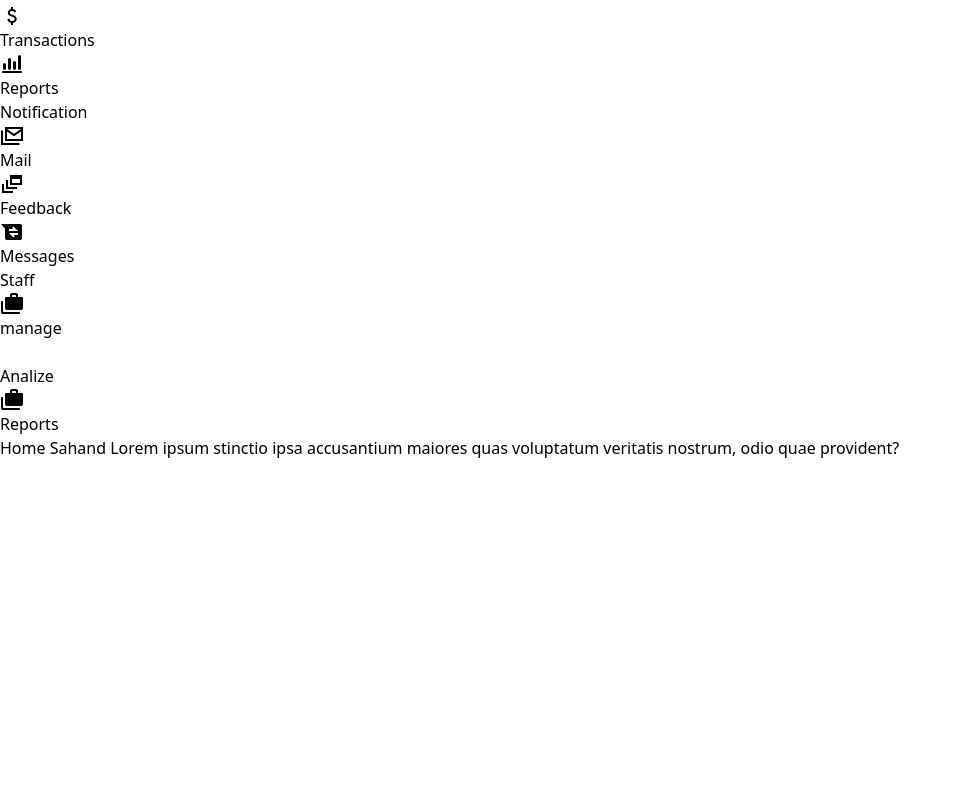
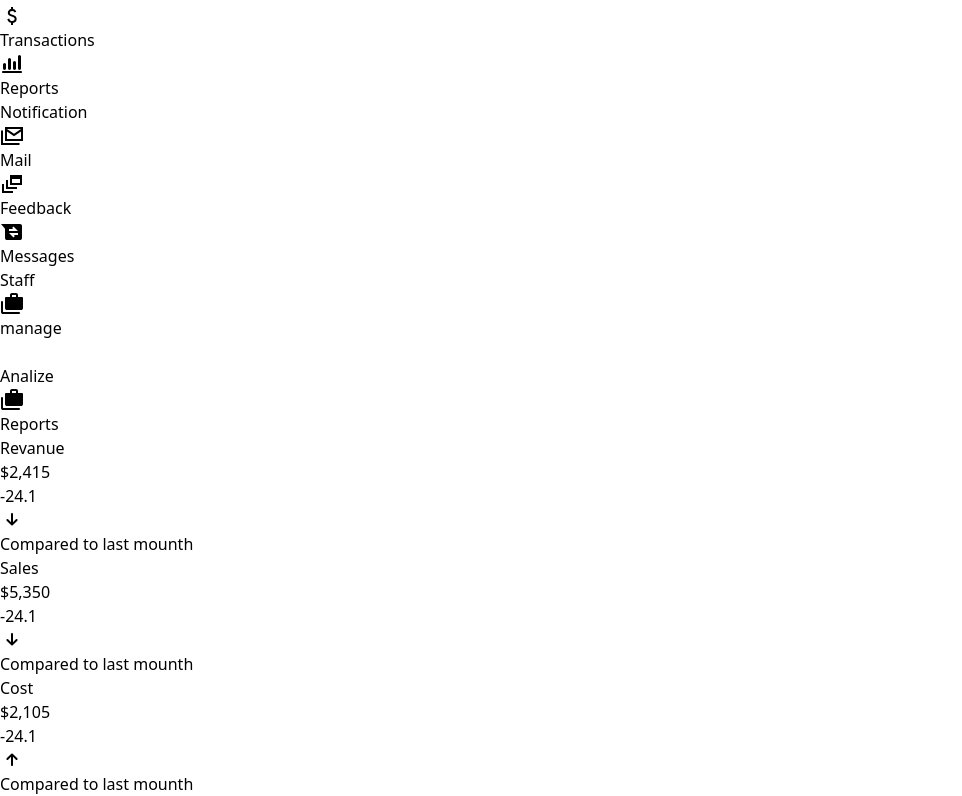
Before and after one commit to sahand-mahdilu/CMS-React, a React (Vite) app: page / in a window 1280 px wide. Shown: the part 1972-2768 px from the top of the page, without its empty margins (0-962 px from the left). Before the commit the page ends 2432 px from the top, so only its background shows below. Built offline with nearby package versions, Linux system fonts and the light colour scheme; some icons are missing.

Commit message:
feat : feture component content compleated

```diff
--- a/src/Components/Feature.jsx
+++ b/src/Components/Feature.jsx
@@ -1,7 +1,52 @@
+import { Icon } from '@iconify/react/dist/iconify.js'
 import React from 'react'
 
 export default function Feature() {
   return (
-    <div>Feature</div>
+    <div className='flex justify-evenly w-full'>
+
+    <div className='p-7  shadow-lg'>
+        <h2 className='text-2xl'>Revanue</h2>
+        <div className='flex gap-4 pt-3'>
+            <h2 className='text-4xl font-bold'>$2,415</h2>
+            <div className='flex items-center '>
+                <span>-24.1 </span>
+                <Icon className='text-red-500' icon="material-symbols:arrow-downward-alt-rounded" width="24" height="24"   />
+            </div>
+        </div>
+        <h2 className='pt-3 text-md text-gray-400'>Compared to last mounth</h2>
+    </div>
+
+
+
+
+    <div className='p-7  shadow-lg'>
+        <h2 className='text-2xl'>Sales</h2>
+        <div className='flex gap-4 pt-3'>
+            <h2 className='text-4xl font-bold'>$5,350</h2>
+            <div className='flex items-center '>
+                <span>-24.1 </span>
+                <Icon className='text-red-500' icon="material-symbols:arrow-downward-alt-rounded" width="24" height="24"   />
+            </div>
+        </div>
+        <h2 className='pt-3 text-md text-gray-400'>Compared to last mounth</h2>
+    </div>
+
+
+
+
+    <div className='p-7  shadow-lg'>
+        <h2 className='text-2xl'>Cost</h2>
+        <div className='flex gap-4 pt-3'>
+            <h2 className='text-4xl font-bold'>$2,105</h2>
+            <div className='flex items-center '>
+                <span>-24.1 </span>
+                <Icon className='text-green-500' icon="material-symbols:arrow-upward-alt-rounded" width="24" height="24"   />
+            </div>
+        </div>
+        <h2 className='pt-3 text-md text-gray-400'>Compared to last mounth</h2>
+    </div>
+
+    </div>
   )
 }
--- a/src/Components/SideBar.jsx
+++ b/src/Components/SideBar.jsx
@@ -127,7 +127,7 @@ export default function SideBar() {
         </div>
       </div>
     </div>
-    <div className="p-2">
+    <div className="p-2 w-full">
     <Outlet/>
 
     </div>
--- a/src/Pages/Home/Home.jsx
+++ b/src/Pages/Home/Home.jsx
@@ -1,10 +1,11 @@
 import React from 'react'
+import Feature from '../../Components/Feature'
 
 export default function Home() {
   return (
-    <div>Home Sahand
+    <div>
 
-    Lorem ipsum stinctio ipsa accusantium maiores quas voluptatum veritatis nostrum, odio quae provident?
+    <Feature/>
 
     </div>
   )
```
